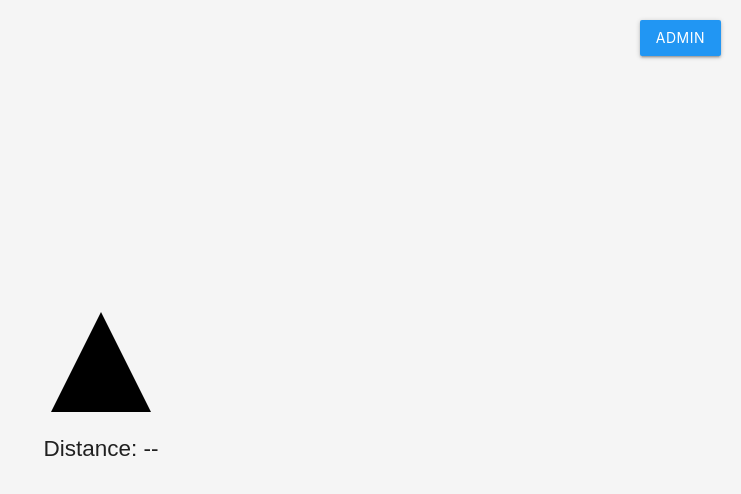
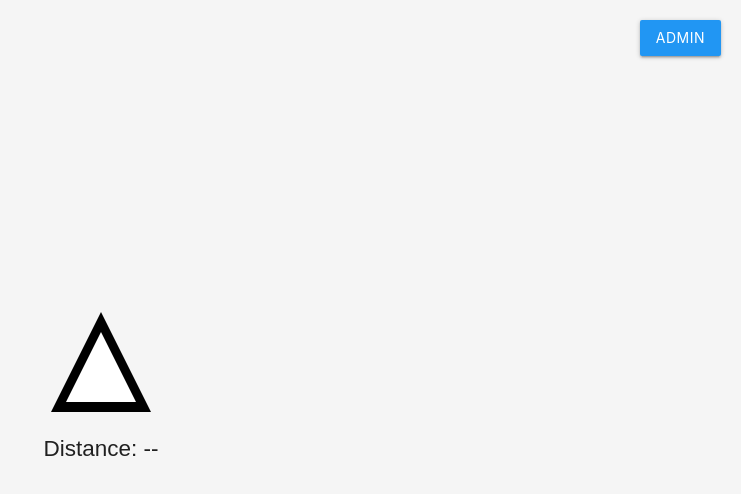
Before and after one commit to HVoortman/Geo-quest, a plain HTML site: page index.html in a window 1280 px wide. Shown: the whole page, without its empty margins (539-1280 px from the left). Drawn offline with nearby package versions, Linux system fonts and the light colour scheme.

Commit message:
Update index.html

```diff
--- a/index.html
+++ b/index.html
@@ -40,13 +40,23 @@
             position: relative;
         }
         #arrow {
-            width: 100px;
-            height: 100px;
+            width: 0;
+            height: 0;
             border-left: 50px solid transparent;
             border-right: 50px solid transparent;
             border-bottom: 100px solid black;
-            transform-origin: center;
-            transform: rotate(0deg);
+            position: relative;
+        }
+        #arrow::after {
+            content: '';
+            position: absolute;
+            top: 20px;
+            left: -35px;
+            width: 0;
+            height: 0;
+            border-left: 35px solid transparent;
+            border-right: 35px solid transparent;
+            border-bottom: 70px solid white;
         }
         #distance {
             font-size: 1.5em;
```
